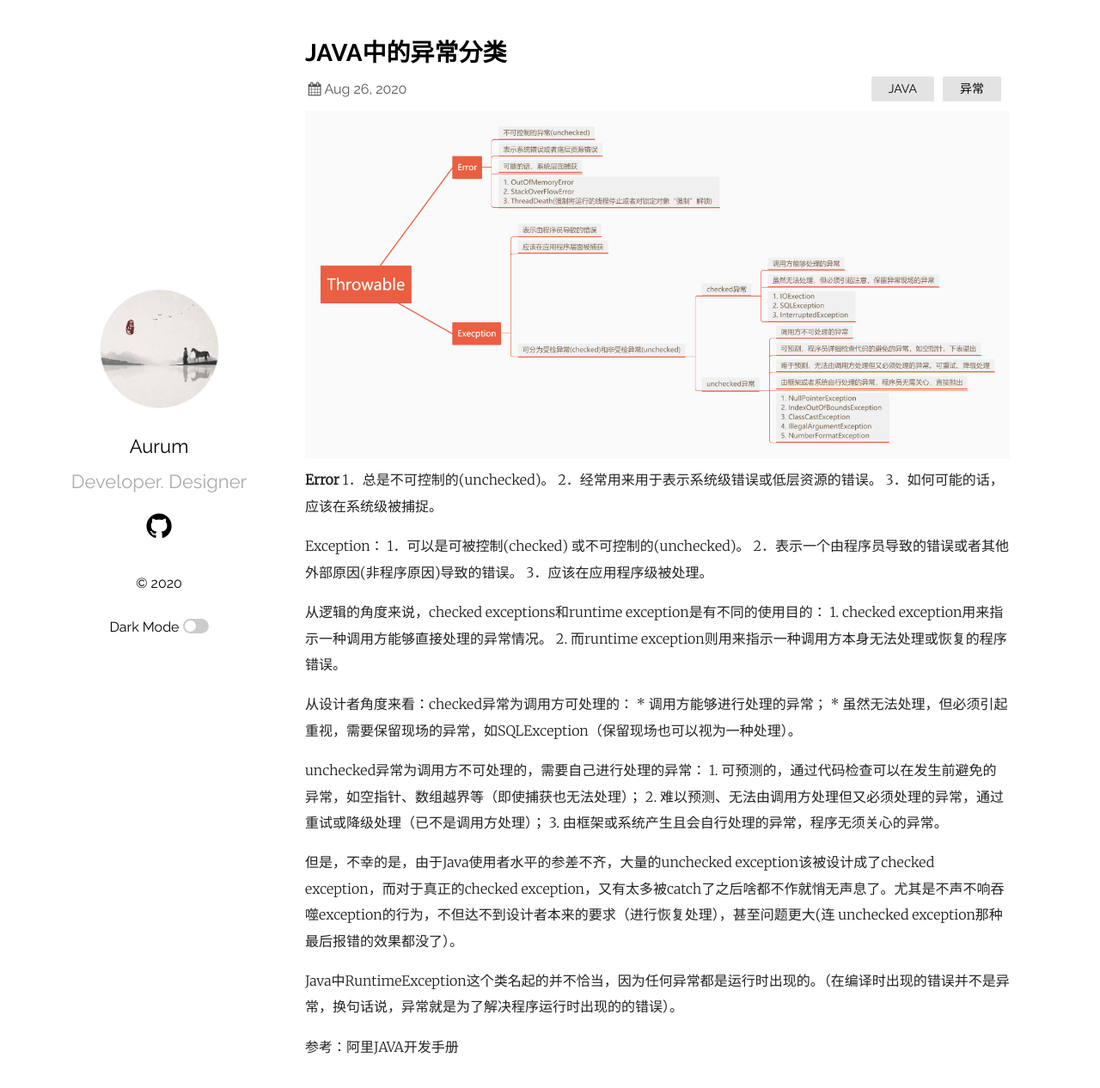
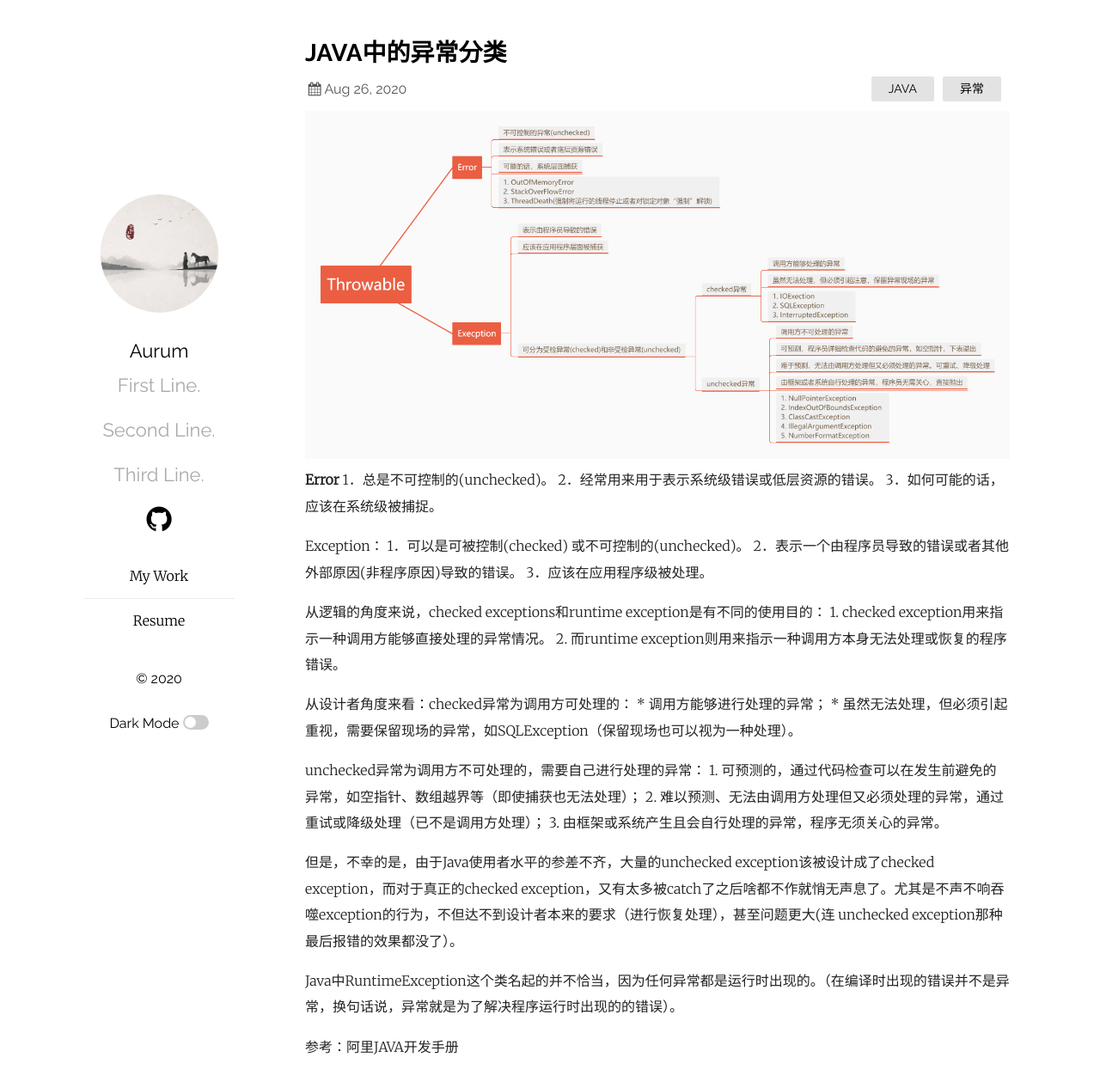
Before and after one commit to alphaJie/alphaJie.github.io, a Jekyll site: the page built from _posts/2020-08-26-Exception-in-java.markdown, in a window 1280 px wide and 1278 px high. Shown: the top 1266 px of the window at 86% size. Built offline with Jekyll 4.4.1, drawn with Linux system fonts in a browser that asks for light colours.

Commit message:
测试增加新页面-第一次提交不显示，Java中异常分类 改名为 Exception-in-java

```diff
--- a/_config.yml
+++ b/_config.yml
@@ -21,6 +21,18 @@ plainwhite:
   portfolio_image: "assets/touxiang.png" # the path from the base directory of the site to the image to display (no / at the start)
   html_lang: "en" # set the lang attribute of the <html> tag for the pages. See here for a list of codes: https://www.w3schools.com/tags/ref_country_codes.asp
 
+  navigation:
+    - title: My Work
+      url: "/my-work"
+    - title: Resume
+      url: "/resume"
+
+  tagline: |
+    First Line.
+
+    Second Line.
+
+    Third Line.
   # generate social links in footer
   social_links:
     #twitter: alphajie
```
Also changed, not shown: _posts/2020-08-26-Exception-in-java.markdown (renamed from _posts/2020-08-26-JAVA中异常分类.markdown).
